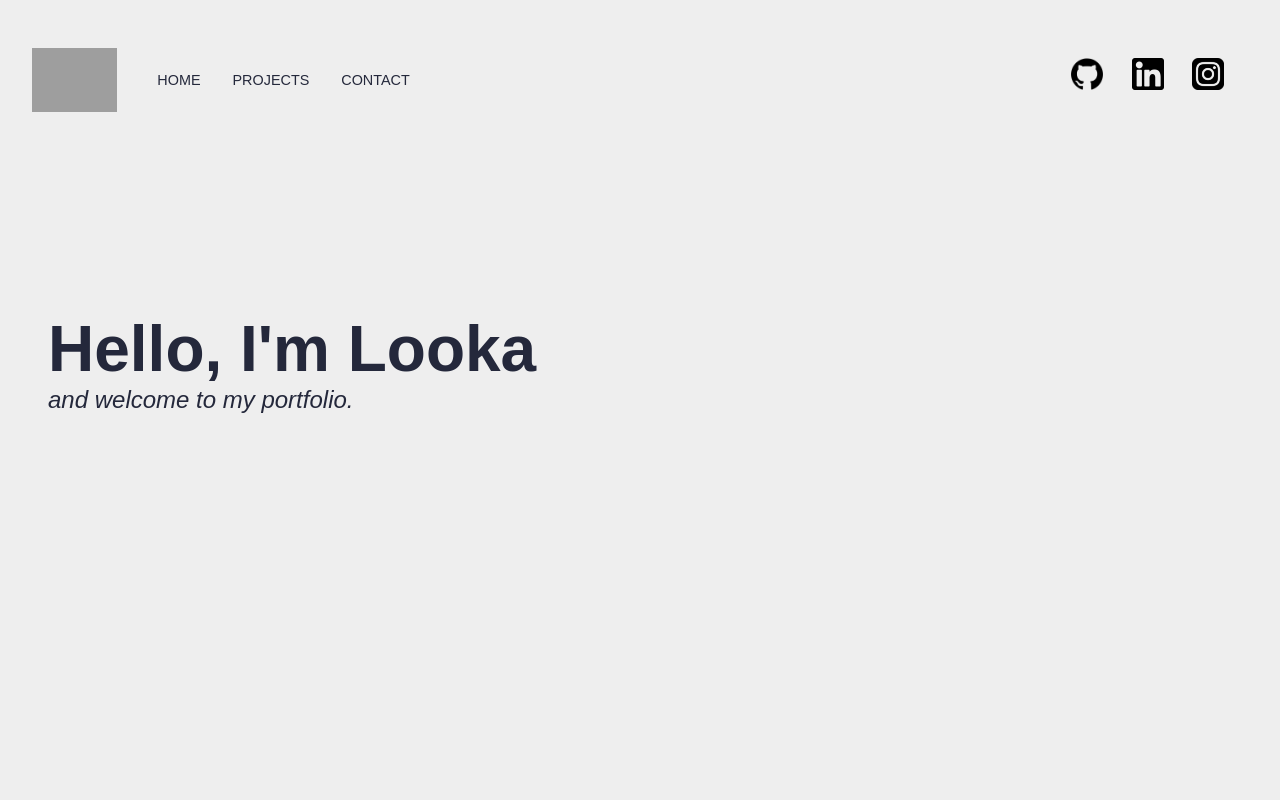
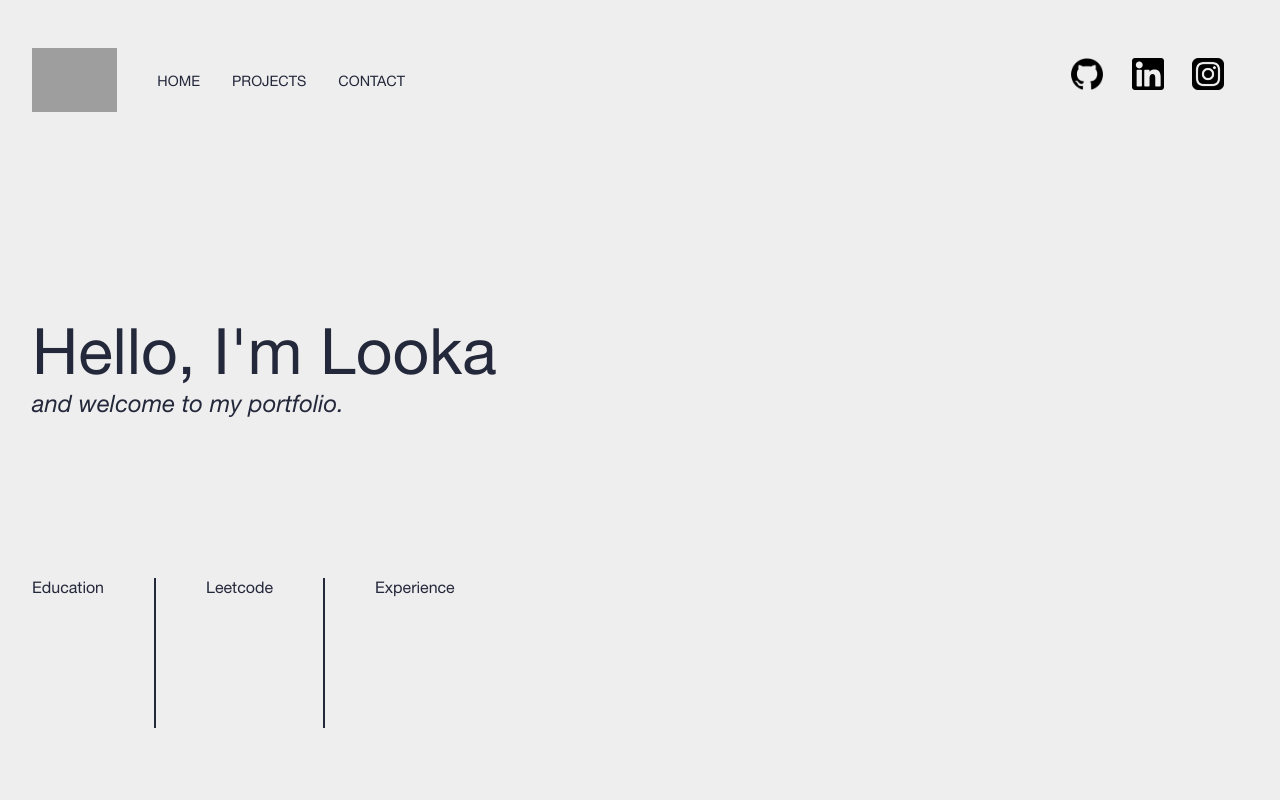
Before and after one commit to looka-n/looka-n.github.io, a plain HTML site: page index.html in a window 1280 px wide. Shown: the top 800 px of the page. Drawn offline with Linux system fonts and the light colour scheme; grey boxes are pictures that could not be loaded.

Commit message:
Update font and add info sections

```diff
--- a/index.html
+++ b/index.html
@@ -35,7 +35,11 @@
     </div>
 
     <div class="info-box">
-        Hello
+        Education
+        <div class="vertical-line"></div>
+        Leetcode
+        <div class="vertical-line"></div>
+        Experience
     </div>
 
 </body>
--- a/style.css
+++ b/style.css
@@ -1,7 +1,52 @@
+@font-face {
+    font-family: 'HelveticaNeue';
+    src: url('assets/fonts/helvetica_neue/HelveticaNeue-Regular.otf') format('opentype');
+    font-weight: normal;
+    font-style: normal;
+}
+@font-face {
+    font-family: 'HelveticaNeue';
+    src: url('assets/fonts/helvetica_neue/HelveticaNeue-Bold.otf') format('opentype');
+    font-weight: bolder;
+    font-style: normal;
+}
+@font-face {
+    font-family: 'HelveticaNeue';
+    src: url('assets/fonts/helvetica_neue/HelveticaNeue-Medium.otf') format('opentype');
+    font-weight: bold;
+    font-style: normal;
+}
+@font-face {
+    font-family: 'HelveticaNeue';
+    src: url('assets/fonts/helvetica_neue/HelveticaNeue-RegularItalic.otf') format('opentype');
+    font-weight: normal;
+    font-style: italic;
+}
+@font-face {
+    font-family: 'HelveticaNeue';
+    src: url('assets/fonts/helvetica_neue/HelveticaNeue-Thin.otf') format('opentype');
+    font-weight: light;
+    font-style: normal;
+}
+@font-face {
+    font-family: 'HelveticaNeue';
+    src: url('assets/fonts/helvetica_neue/HelveticaNeue-Ultralight.otf') format('opentype');
+    font-weight: lighter;
+    font-style: normal;
+}
+@font-face {
+    font-family: 'HelveticaNeue';
+    src: url('assets/fonts/helvetica_neue/HelveticaNeue-Regular.otf') format('opentype');
+    font-weight: normal;
+    font-style: normal;
+}
+
 /* Root */
 * {
     margin: 0;
-    font-family: 'HelveticaNeue-Regular', Arial, sans-serif;
+    font-family: 'HelveticaNeue';
+    font-weight: normal;
+    font-style:  normal;
     box-sizing: border-box;
     color: #24283b;
 }
@@ -11,13 +56,13 @@ body {
     font-size: 1em;
     min-height: 200vh;
     background-color: #eeeeee;
+    margin-left: 2.5%;
+    margin-right: 2.5%;
 }
 
 /* Navigation bar */
 nav {
     padding-top: 3rem;
-    padding-left: 2.5%;
-    padding-right: 2.5%;
     justify-content: space-between;
     display: flex;
 }
@@ -33,7 +78,7 @@ nav {
 .nav-links li {
     list-style: none;
     font-size: .9em;
-    font-weight: 500;
+    font-weight: light;
 }
 .nav-links a {
     text-decoration: none;
@@ -75,7 +120,7 @@ nav {
 /* Intro */
 .intro {
     margin-top: 25vh;
-    margin-left: 3rem;
+    /* margin-left: 3rem; */
 }
 .intro h1 {
     font-size: 4rem;
@@ -137,11 +182,16 @@ nav {
 }
 
 .info-box {
-    border-radius: 25px;
-    background: #24283b;
-    padding: 20px;
+    /* border-radius: 25px; */
+    /* background: #24283b; */
+    /* padding: 20px; */
+    margin-top: 20vh;
     width: 200px;
     height: 150px;
-    opacity: .2;
-    margin-top: 50%;
+    display:flex;
+    top: 50%;
   }
+.vertical-line {
+    border-left: solid 2px #24283b;
+    margin: 0 50px;
+}
```
Also changed, not shown: assets/fonts/helvetica_neue/HelveticaNeue-Bold.otf (added), assets/fonts/helvetica_neue/HelveticaNeue-Light.otf (added), assets/fonts/helvetica_neue/HelveticaNeue-Medium.otf (added), assets/fonts/helvetica_neue/HelveticaNeue-Regular.otf (renamed from assets/fonts/HelveticaNeue-Regular.otf), assets/fonts/helvetica_neue/HelveticaNeue-RegularItalic.otf (added), assets/fonts/helvetica_neue/HelveticaNeue-Thin.otf (added), assets/fonts/helvetica_neue/HelveticaNeue-Ultralight.otf (added).
